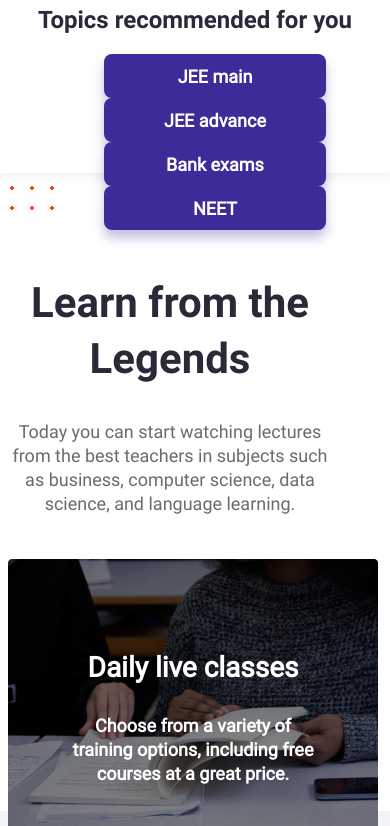
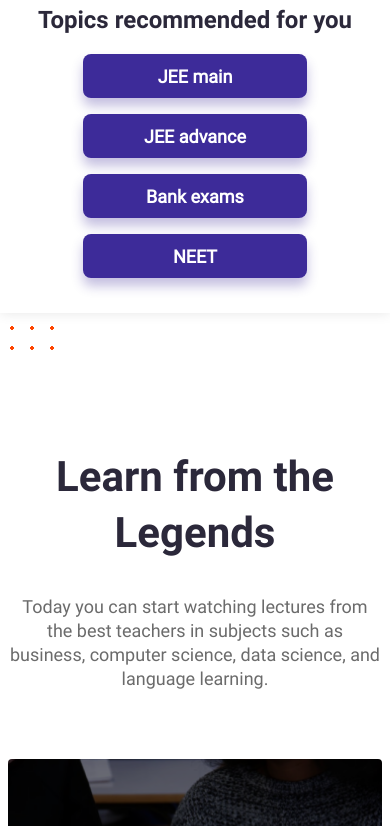
Before and after one commit to aiperitaalaibekkyzy/module, a website: page pug/index.pug in a window 390 px wide. Shown: the part 669-1495 px from the top of the page. Drawn offline with nearby package versions, Linux system fonts and the light colour scheme; files that its build step writes are made by us from their sources; files whose address does not match are found by name; a web font is replaced by a local one.

Commit message:
Topics adaptation

```diff
--- a/pug/includes/legend.pug
+++ b/pug/includes/legend.pug
@@ -1,5 +1,5 @@
-.container
-  section.legend
+section.legend
+  .container.legend__container
     .legend__info
       h2.info__headline Learn from the Legends
       p.info__desc Today you can start watching lectures from the best teachers in subjects such as business, computer science, data science, and language learning.
--- a/sass/parts/_header.sass
+++ b/sass/parts/_header.sass
@@ -129,15 +129,3 @@
     top: 0
   .topics__link
     margin-left: 7px
-  .legend
-    display: block
-    justify-content: center
-    margin: 0 auto
-    height: auto
-    &__info
-      max-width: 100%
-      text-align: center
-    &__item
-      max-width: 100%
-      text-align: center
-      background-repeat: no-repeat
--- a/sass/parts/_legend.sass
+++ b/sass/parts/_legend.sass
@@ -1,4 +1,4 @@
-.legend
+.legend__container
   @extend %flex_space-evenly
   height: 400px
   margin-top: 100px
@@ -9,8 +9,8 @@
 .info__headline
   @extend %block__title
 
-
 .legend__item
+  border-radius: 4px
   background-image: url(../img/doc.png)
   height: rem(295px)
   width: rem(370px)
@@ -32,3 +32,24 @@
 .item__btn
   position: relative
   bottom: -35px
+
+@media screen and ( max-width: 1120px )
+  .legend__container
+    flex-wrap: wrap
+    justify-content: center
+    margin: 100px auto
+    height: auto
+  .legend__info
+    flex: 1 0 100%
+    text-align: center
+    max-width: 100%
+  .legend__item
+    background-size: cover
+    background-position: bottom
+    flex: 1 0 45%
+    background-repeat: no-repeat
+    box-sizing: border-box
+    margin: 25px auto
+    background-repeat: no-repeat
+  .item__text
+    margin: auto
--- a/sass/parts/_topics.sass
+++ b/sass/parts/_topics.sass
@@ -19,14 +19,15 @@
   color: #2b283a
 .topics__links
   width: 70%
-  display: flex
-  flex-wrap: wrap
+  // display: flex
+  box-sizing: border-box
 
 .topics__link
   @extend %btn_purple
-  margin-left: 40px
   white-space: nowrap
   text-align: center
+  display: inline-block
+  margin: 20px 20px
 
 .topics__striped
   position: absolute
@@ -34,14 +35,28 @@
   bottom: -70px
   z-index: -1
 
-@media screen and ( max-width:  1062px)
+@media screen and ( max-width:  1150px)
   .topics__container
-    flex-wrap: wrap
+    display: inline-block
+    width: 100%
+    height: rem(200px)
 
   .topics__title__wrap
     max-width: 100%
-@media screen and ( max-width:  896px)
+    margin: 10px auto
+    text-align: center
+
+  .topics__links
+    display: grid
+    grid-template-columns: 1fr 1fr
+    gap: 1rem
+    width: 60%
+    margin: auto
+  .topics__link
+    margin: 0
+    align-items: center
+@media screen and ( max-width: 575px)
   .topics__container
-    height: 190px
+    height: rem(330px)
   .topics__link
-    flex: 1 1 40%
+    grid-column: span 2
```
Also changed, not shown: css/style.css, index.html, 1 other file.
